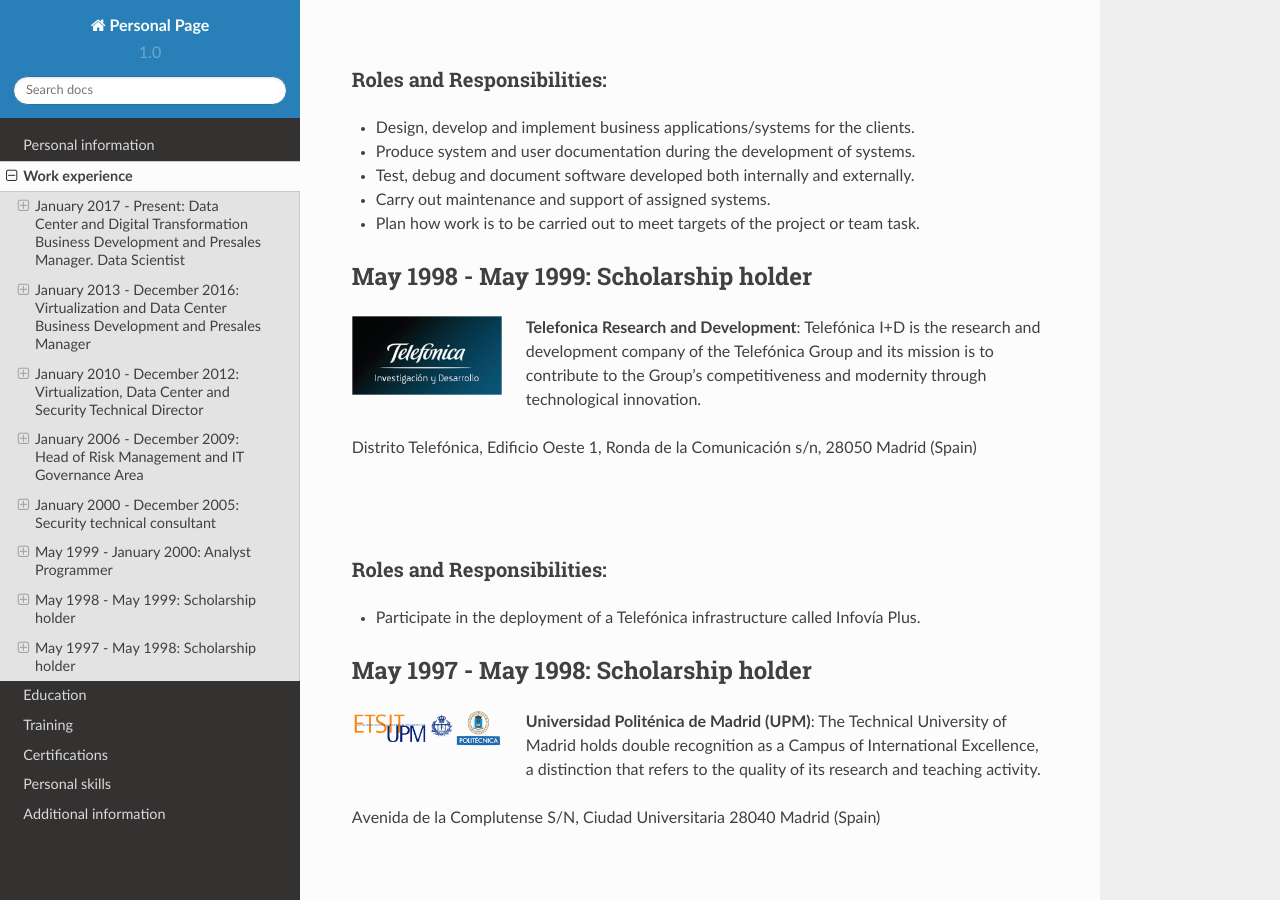
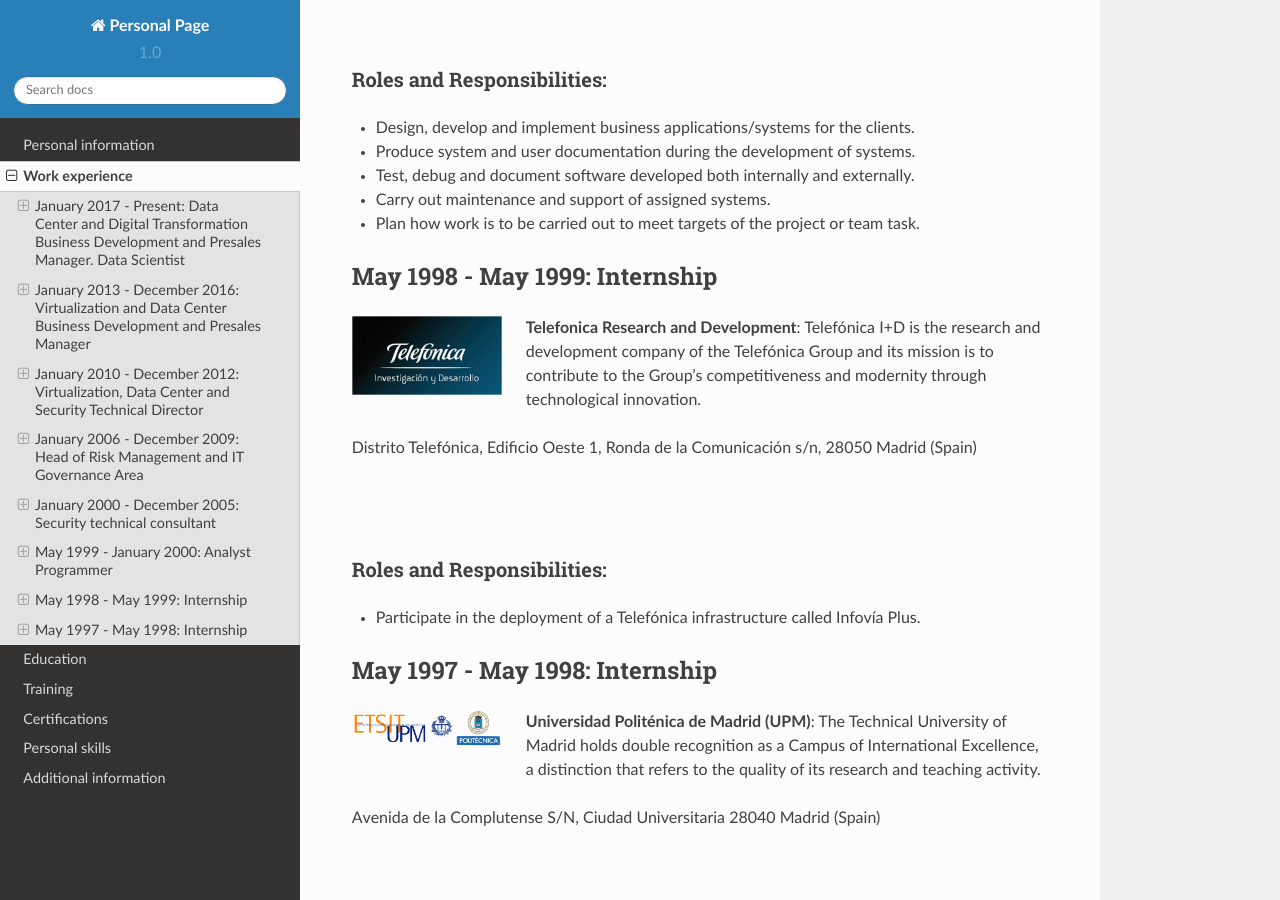
Before and after one commit to jacubero/Resume, a Sphinx documentation site: the page built from Sphinx/source/work.rst, in a window 1280 px wide and 900 px high, scrolled down 3344 px. Built offline with Sphinx 7.4.7 and the Read the Docs theme 2.0.0, drawn with Linux system fonts in a browser that asks for light colours.

```diff
--- a/Sphinx/source/additional.rst
+++ b/Sphinx/source/additional.rst
@@ -86,11 +86,11 @@ Competitions
 
 `Winner of 2018 Vinci Energies Hackathon in Data Science Challenge <http://hack-beyonddigital.vinci-energies.com/>`_
 
-.. image:: /images/vinci2018.png
+.. image:: /images/vinci2018.jng
    :width: 750 px
    :align: center
 
-`Among the 12 finalists of the 2017 Big Data Analytics World Championships <http://www.texata.com/>`_
+`Finalist of the 2017 Big Data Analytics World Championships <http://www.texata.com/>`_
 
 .. image:: /images/texata.png
    :width: 750 px
--- a/Sphinx/source/work.rst
+++ b/Sphinx/source/work.rst
@@ -168,9 +168,9 @@ Roles and Responsibilities:
 
 * Plan how work is to be carried out to meet targets of the project or team task.
 
-***************************************
-May 1998 - May 1999: Scholarship holder
-***************************************
+*******************************
+May 1998 - May 1999: Internship
+*******************************
 
 .. image:: /images/telefonicaIxD.png
    :width: 150 px
@@ -188,9 +188,9 @@ Roles and Responsibilities:
 
 * Participate in the deployment of a Telefónica infrastructure called Infovía Plus.
 
-***************************************
-May 1997 - May 1998: Scholarship holder
-***************************************
+*******************************
+May 1997 - May 1998: Internship
+*******************************
 
 .. image:: /images/etsitandupm.gif
    :width: 150 px
```
Also changed, not shown: Sphinx/source/skills.rst (+41 -39 lines), 3 other files.
